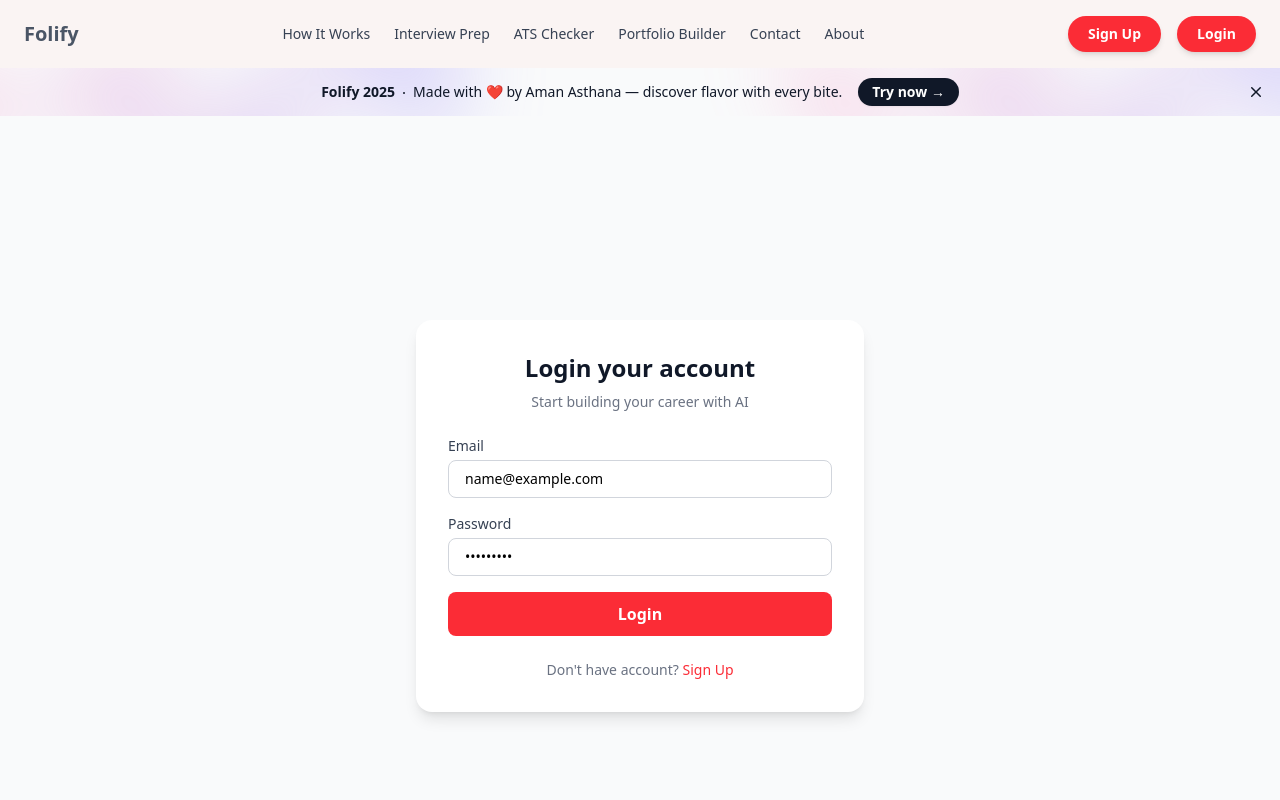
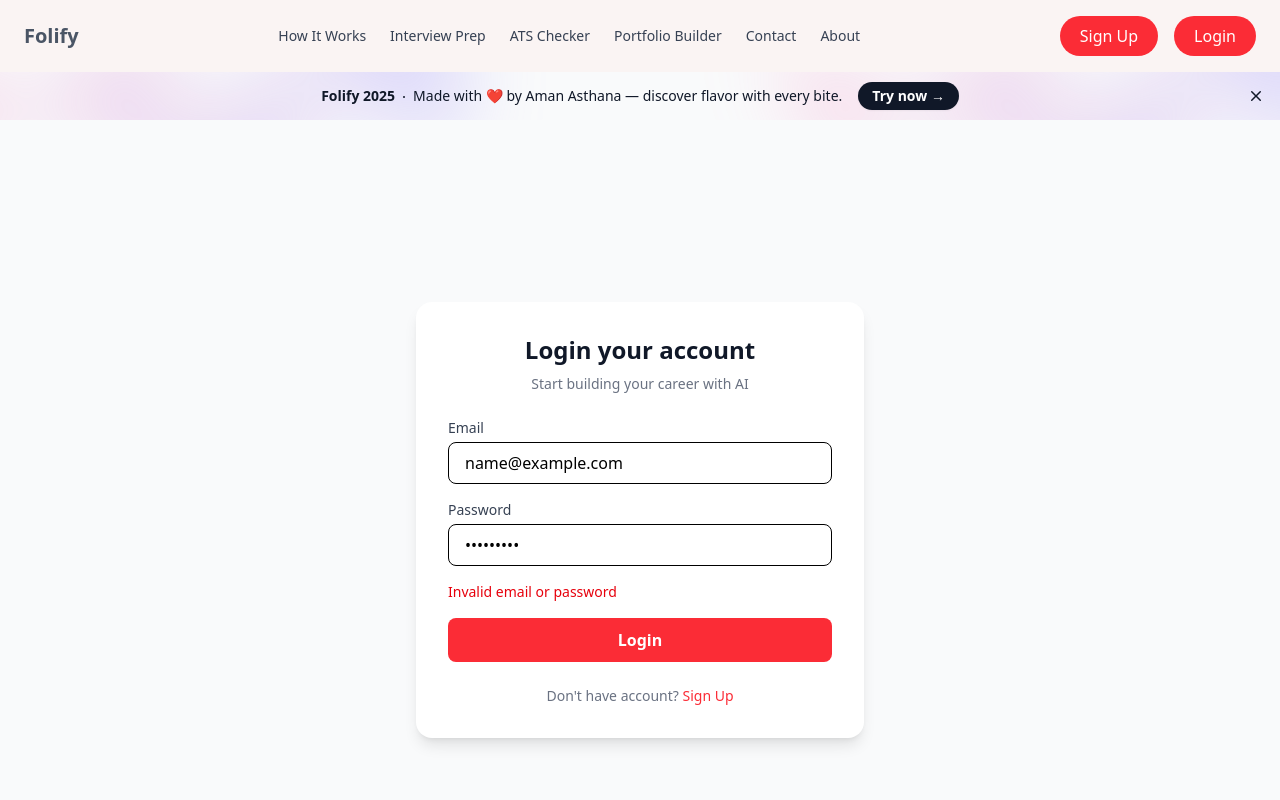
Before and after one commit to amanasthana1111/PreWell--Frontend, a React (Vite) app: page /login in a window 1280 px wide. Both pictures are taken after typing "name@example.com", "Sample123" into the empty fields and a click on the button "Login". Shown: the top 800 px of the page. Built offline with nearby package versions, Linux system fonts and the light colour scheme; no server answers.

Commit message:
fix more bugs

```diff
--- a/src/components/BeforeAuth/Interview.jsx
+++ b/src/components/BeforeAuth/Interview.jsx
@@ -1,17 +1,16 @@
-import React from 'react'
-import useUserAuth from './hooks/useAuth';
+import React from "react";
+import useUserAuth from "./hooks/useUserAuth";
 
 const Interview = () => {
   const isAuth = useUserAuth();
 
-    if (isAuth === null) {
-      return <div>Loading...</div>;
-    }
+  if (isAuth === null) {
+    return <div>Loading...</div>;
+  }
 
-    if (!isAuth) return null;
   return (
     <div>Interview</div>
-  )
-}
+  );
+};
 
-export default Interview
+export default Interview;
--- a/src/components/BeforeAuth/Login.jsx
+++ b/src/components/BeforeAuth/Login.jsx
@@ -1,28 +1,20 @@
 import axios from "axios";
-import React, { useEffect, useState } from "react";
+import React, { useState } from "react";
 import Loading from "./Loading";
-import { Link } from "react-router-dom";
-import { useNavigate } from "react-router-dom";
+import { Link, useNavigate } from "react-router-dom";
 import { useAuth } from "./context/userContext";
-
 
 const Login = () => {
   const navigate = useNavigate();
-  const {setAuthTrue} = useAuth();
+  const { login } = useAuth(); // ✅ correct API
 
   const [user, setUser] = useState({
     email: "",
     password: "",
   });
-  const [loading, setLoading] = useState(null);
-  const [isDone, setIsDone] = useState(null);
 
-  useEffect(() => {
-  if (isDone) {
-    setAuthTrue();
-    navigate("/");
-  }
-}, [isDone, navigate, setAuthTrue ]);
+  const [loading, setLoading] = useState(false);
+  const [error, setError] = useState("");
 
   const handleChange = (e) => {
     const { name, value } = e.target;
@@ -34,19 +26,24 @@ const Login = () => {
 
   const handleSubmit = async (e) => {
     e.preventDefault();
-    console.log("Submitting:", user);
+    setError("");
+
     try {
       setLoading(true);
-      await axios.post(
+
+      const response = await axios.post(
         "https://prewell-backend-2.onrender.com/api/login",
         user,
-        {
-          withCredentials: true,
-        }
+        { withCredentials: true }
       );
-      setIsDone(true);
-    } catch (error) {
-      setIsDone(false);
+
+      // ✅ update auth context with user data
+      login(response.data);
+
+      // ✅ redirect
+      navigate("/");
+    } catch (err) {
+      setError("Invalid email or password");
     } finally {
       setLoading(false);
     }
@@ -55,17 +52,15 @@ const Login = () => {
   return (
     <div className="min-h-screen flex items-center justify-center bg-gray-50 px-4">
       <div className="w-full max-w-md bg-white rounded-2xl shadow-lg p-8">
-        {/* Header */}
         <h2 className="text-2xl font-bold text-gray-900 text-center">
           Login your account
         </h2>
+
         <p className="text-sm text-gray-500 text-center mt-2">
           Start building your career with AI
         </p>
 
-        {/* Form */}
         <form className="mt-6 space-y-4" onSubmit={handleSubmit}>
-          {/* Email */}
           <div>
             <label className="block text-sm font-medium text-gray-700">
               Email
@@ -73,14 +68,12 @@ const Login = () => {
             <input
               type="email"
               name="email"
-              placeholder="you@example.com"
               value={user.email}
               onChange={handleChange}
-              className="mt-1 w-full rounded-lg border border-gray-300 px-4 py-2 text-sm focus:outline-none focus:ring-2 focus:ring-red-500"
+              className="mt-1 w-full rounded-lg border px-4 py-2"
             />
           </div>
 
-          {/* Password */}
           <div>
             <label className="block text-sm font-medium text-gray-700">
               Password
@@ -88,32 +81,27 @@ const Login = () => {
             <input
               type="password"
               name="password"
-              placeholder="••••••••"
               value={user.password}
               onChange={handleChange}
-              className="mt-1 w-full rounded-lg border border-gray-300 px-4 py-2 text-sm focus:outline-none focus:ring-2 focus:ring-red-500"
+              className="mt-1 w-full rounded-lg border px-4 py-2"
             />
           </div>
 
-          {loading ? <Loading></Loading> : ""}
-          {isDone ? <p className="text-green-600 text-sm" >Login Successfull</p> : ""}
+          {loading && <Loading />}
+          {error && <p className="text-red-600 text-sm">{error}</p>}
 
-          {/* Button */}
           <button
             type="submit"
-            className="w-full bg-red-500 hover:bg-red-600 text-white font-semibold py-2.5 rounded-lg transition"
+            disabled={loading}
+            className="w-full bg-red-500 hover:bg-red-600 text-white font-semibold py-2.5 rounded-lg"
           >
             Login
           </button>
         </form>
 
-        {/* Footer */}
         <p className="text-sm text-gray-500 text-center mt-6">
           Don't have account?{" "}
-          <Link
-            to="/sign-up"
-            className="text-red-500 hover:underline cursor-pointer"
-          >
+          <Link to="/sign-up" className="text-red-500 hover:underline">
             Sign Up
           </Link>
         </p>
--- a/src/components/BeforeAuth/Navbar.jsx
+++ b/src/components/BeforeAuth/Navbar.jsx
@@ -1,106 +1,69 @@
-import { Link } from "react-router";
-
-import { useNavigate } from "react-router-dom";
-
+import { Link, useNavigate } from "react-router-dom";
 import axios from "axios";
 import { useAuth } from "./context/userContext";
+
 const Navbar = () => {
-  const { isAuth,res } = useAuth();
-  console.log(res)
-const navigate = useNavigate();
-  const handleLogout = async()=>{
+  const { isAuth, res, logout } = useAuth();
+  const navigate = useNavigate();
+
+  const handleLogout = async () => {
     try {
-      const response = await axios.get("https://prewell-backend-2.onrender.com/api/logout",{
-        withCredentials : true
-      })
-      navigate(0);
+      await axios.get(
+        "https://prewell-backend-2.onrender.com/api/logout",
+        { withCredentials: true }
+      );
 
+      // ✅ update frontend auth state
+      logout();
+
+      // ✅ soft redirect (NO reload)
+      navigate("/");
     } catch (error) {
+      console.error("Logout failed", error);
+      alert("Logout failed. Try again.");
+    }
+  };
 
-    }
-  }
   return (
     <nav className="bg-[#FAF4F3] w-full shadow-sm py-4 px-6 flex items-center justify-between">
-      {/* Left: Logo */}
-      <div className="flex items-center space-x-2">
-        <Link to="/" className="text-xl font-bold text-gray-600">
-          Folify
-        </Link>
-      </div>
+      {/* Logo */}
+      <Link to="/" className="text-xl font-bold text-gray-600">
+        Folify
+      </Link>
 
+      {/* Center links */}
       <ul className="hidden md:flex items-center space-x-6 text-sm font-medium text-gray-700">
-        <li>
-          <Link to="/how-it-works" className="hover:text-red-600 transition">
-            How It Works
-          </Link>
-        </li>
-        <li>
-          <Link
-            to={isAuth ? "/interview-prep" : "/login"}
-            className="hover:text-red-600 transition"
-          >
-            Interview Prep
-          </Link>
-        </li>
-
-        <li>
-          <Link
-            to={isAuth ? "/ats-resume-checker" : "/login"}
-            className="hover:text-red-600 transition"
-          >
-            ATS Checker
-          </Link>
-        </li>
-        <li>
-          <Link
-            to={isAuth ? "/portfolio-builder" : "/login"}
-            className="hover:text-red-600 transition"
-          >
-            Portfolio Builder
-          </Link>
-        </li>
-        <li>
-          <Link to="/contact" className="hover:text-red-600 transition">
-            Contact
-          </Link>
-        </li>
-        <li>
-          <Link to="/about" className="hover:text-red-600 transition">
-            About
-          </Link>
-        </li>
+        <li><Link to="/how-it-works">How It Works</Link></li>
+        <li><Link to={isAuth ? "/interview-prep" : "/login"}>Interview Prep</Link></li>
+        <li><Link to={isAuth ? "/ats-resume-checker" : "/login"}>ATS Checker</Link></li>
+        <li><Link to={isAuth ? "/portfolio-builder" : "/login"}>Portfolio Builder</Link></li>
+        <li><Link to="/contact">Contact</Link></li>
+        <li><Link to="/about">About</Link></li>
       </ul>
 
-      {/* Right: Status + Create Portfolio Button */}
+      {/* Right side */}
       {isAuth ? (
         <div className="flex items-center space-x-4">
           <Link
             to="/my-account"
-            className="bg-red-500 text-white px-5 py-2 rounded-full text-sm font-semibold shadow-md hover:bg-red-600 transition"
+            className="bg-red-500 text-white px-5 py-2 rounded-full text-sm font-semibold"
           >
             {res?.username}
           </Link>
 
           <button
             onClick={handleLogout}
-            className="bg-gray-800 text-white px-4 py-2 rounded-full text-sm font-semibold hover:bg-black transition"
+            className="bg-gray-800 text-white px-4 py-2 rounded-full text-sm font-semibold"
           >
             Logout
           </button>
         </div>
       ) : (
         <div className="flex items-center space-x-4">
-          <Link
-            to="/sign-up"
-            className="bg-red-500 text-white px-5 py-2 rounded-full text-sm font-semibold shadow-md hover:bg-red-600 transition"
-          >
+          <Link to="/sign-up" className="bg-red-500 text-white px-5 py-2 rounded-full">
             Sign Up
           </Link>
-
-          <Link
-            to="/login"
-            className="bg-red-500 text-white px-5 py-2 rounded-full text-sm font-semibold shadow-md hover:bg-red-600 transition"
-          >
+          <Link to="/login" className="bg-red-500 text-white px-5 py-2 rounded-full">
             Login
           </Link>
         </div>
--- a/src/components/BeforeAuth/context/userContext.jsx
+++ b/src/components/BeforeAuth/context/userContext.jsx
@@ -1,27 +1,24 @@
-import { createContext, useContext, useEffect, useRef, useState } from "react";
+import { createContext, useContext, useEffect, useState } from "react";
 import axios from "axios";
 
 const AuthContext = createContext(null);
 
 export const AuthProvider = ({ children }) => {
-  const [isAuth, setIsAuth] = useState(null);
+  const [isAuth, setIsAuth] = useState(null); // null = checking
   const [loading, setLoading] = useState(true);
-  const [res, setRes] = useState(null);
+  const [res, setRes] = useState(null); // user data
 
-  const hasFetched = useRef(false);
-
+  // 🔐 Check auth ONCE when app loads
   useEffect(() => {
-    if (hasFetched.current) return;
-    hasFetched.current = true;
-
     const checkAuth = async () => {
       try {
-        const res1 = await axios.get(
+        const response = await axios.get(
           "https://prewell-backend-2.onrender.com/api/auth",
           { withCredentials: true }
         );
+
         setIsAuth(true);
-        setRes(res1.data); // store only data
+        setRes(response.data);
       } catch {
         setIsAuth(false);
         setRes(null);
@@ -33,12 +30,22 @@ export const AuthProvider = ({ children }) => {
     checkAuth();
   }, []);
 
-  const setAuthTrue = ()=>{
-    setIsAuth(true)
-  }
+  // ✅ call after login API success
+  const login = (userData) => {
+    setIsAuth(true);
+    setRes(userData);
+  };
+
+  // ✅ call after logout API success
+  const logout = () => {
+    setIsAuth(false);
+    setRes(null);
+  };
 
   return (
-    <AuthContext.Provider value={{ isAuth, loading, res,setAuthTrue }}>
+    <AuthContext.Provider
+      value={{ isAuth, loading, res, login, logout }}
+    >
       {children}
     </AuthContext.Provider>
   );
--- a/src/components/BeforeAuth/hooks/useAuth.jsx
+++ b/src/components/BeforeAuth/hooks/useAuth.jsx
@@ -3,16 +3,16 @@ import { useNavigate } from "react-router-dom";
 import { useAuth } from "../context/userContext";
 
 const useUserAuth = () => {
-  const { isAuth } = useAuth();
+  const { isAuth, loading } = useAuth();
   const navigate = useNavigate();
 
   useEffect(() => {
-    if (isAuth === false) {
+    if (!loading && isAuth === false) {
       navigate("/login");
     }
-  }, [isAuth, navigate]);
+  }, [isAuth, loading, navigate]);
 
-  return isAuth; // return state, NOT JSX
+  return isAuth;
 };
 
 export default useUserAuth;
```
Also changed, not shown: src/components/BeforeAuth/MyAccount.jsx (+10 -6 lines).
